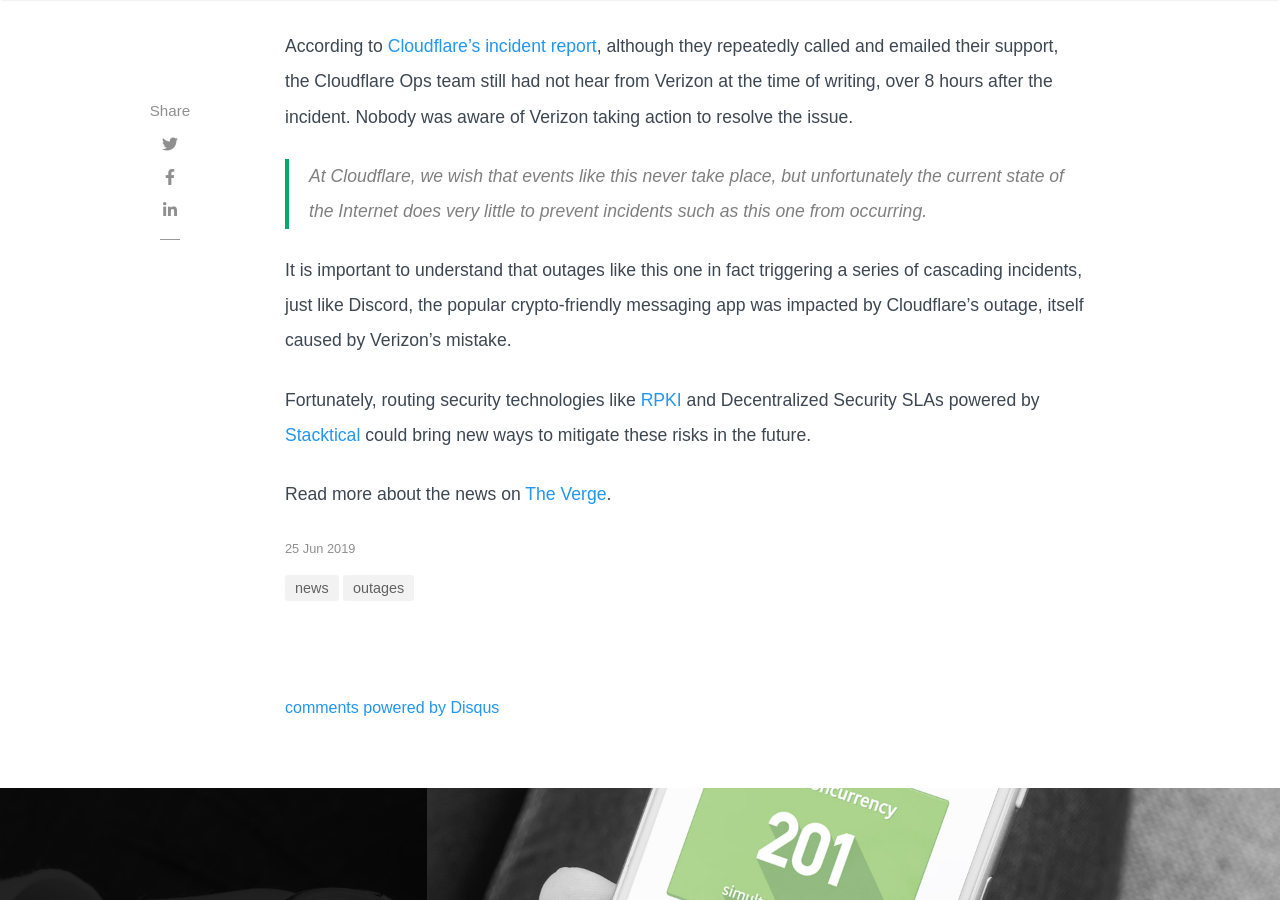
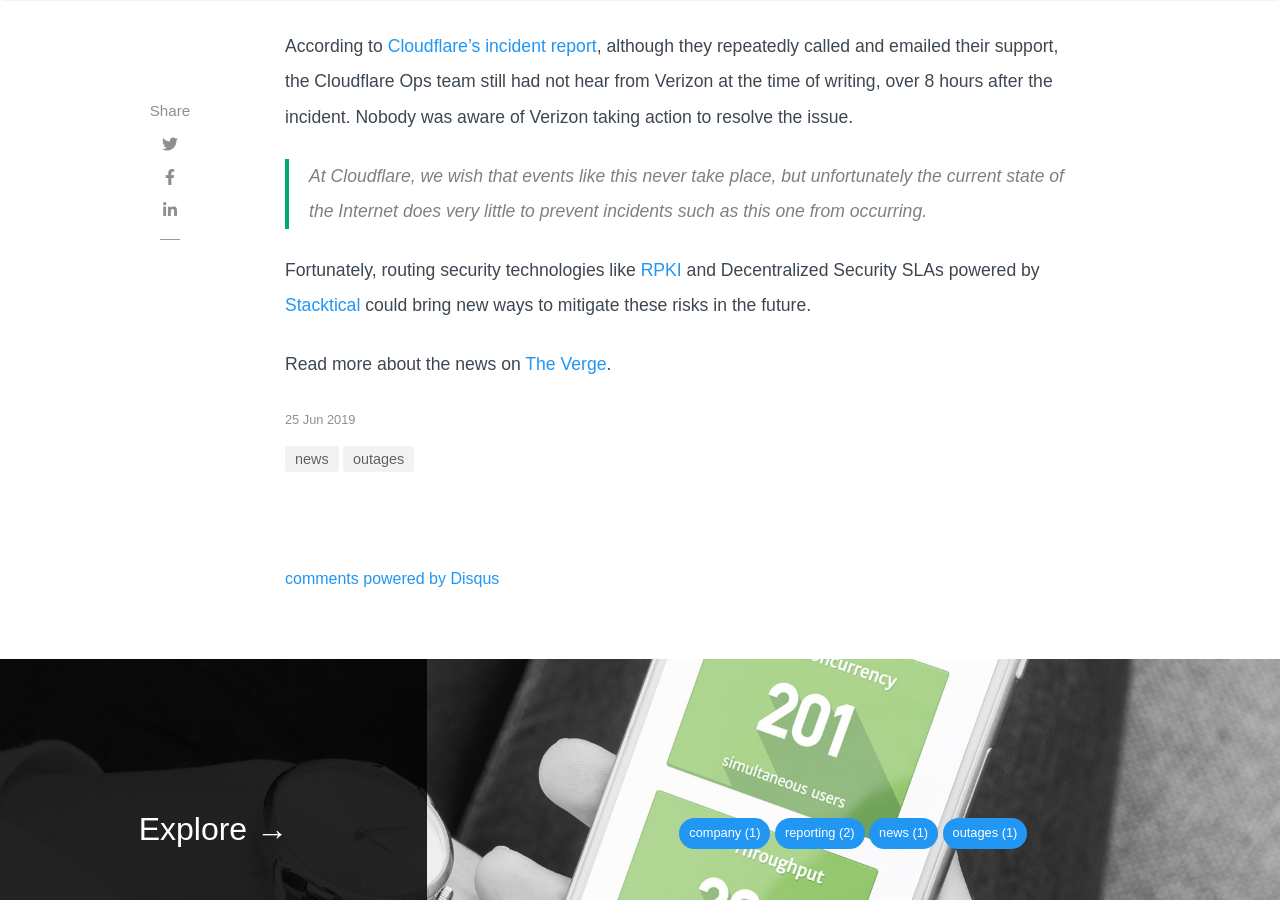
Before and after one commit to Stacktical/stacktical.github.io, a Jekyll site: the page built from _posts/2019-06-25-verizon-routing-outage-june-24.md, in a window 1280 px wide and 900 px high, scrolled down 1148 px. Built offline with Jekyll 4.4.1, drawn with Linux system fonts in a browser that asks for light colours; nearby versions of some CDN libraries; some web fonts are replaced; comment, search, counter and statistics services are not loaded.

Commit message:
Fixed typo.

```diff
--- a/_posts/2019-06-25-verizon-routing-outage-june-24.md
+++ b/_posts/2019-06-25-verizon-routing-outage-june-24.md
@@ -14,8 +14,6 @@
 
 > At Cloudflare, we wish that events like this never take place, but unfortunately the current state of the Internet does very little to prevent incidents such as this one from occurring.
 
-It is important to understand that outages like this one in fact triggering a series of cascading incidents, just like Discord, the popular crypto-friendly messaging app was impacted by Cloudflare's outage, itself caused by Verizon's mistake.
-
 Fortunately, routing security technologies like [RPKI](https://blog.cloudflare.com/cloudflares-rpki-toolkit/) and Decentralized Security SLAs powered by [Stacktical](https://stacktical.com) could bring new ways to mitigate these risks in the future.
 
 Read more about the news on [The Verge](https://www.theverge.com/2019/6/24/18715308/discord-down-outage-cloudflare-problems-crunchyroll-feedly).
```
Also changed, not shown: 2 other files.
